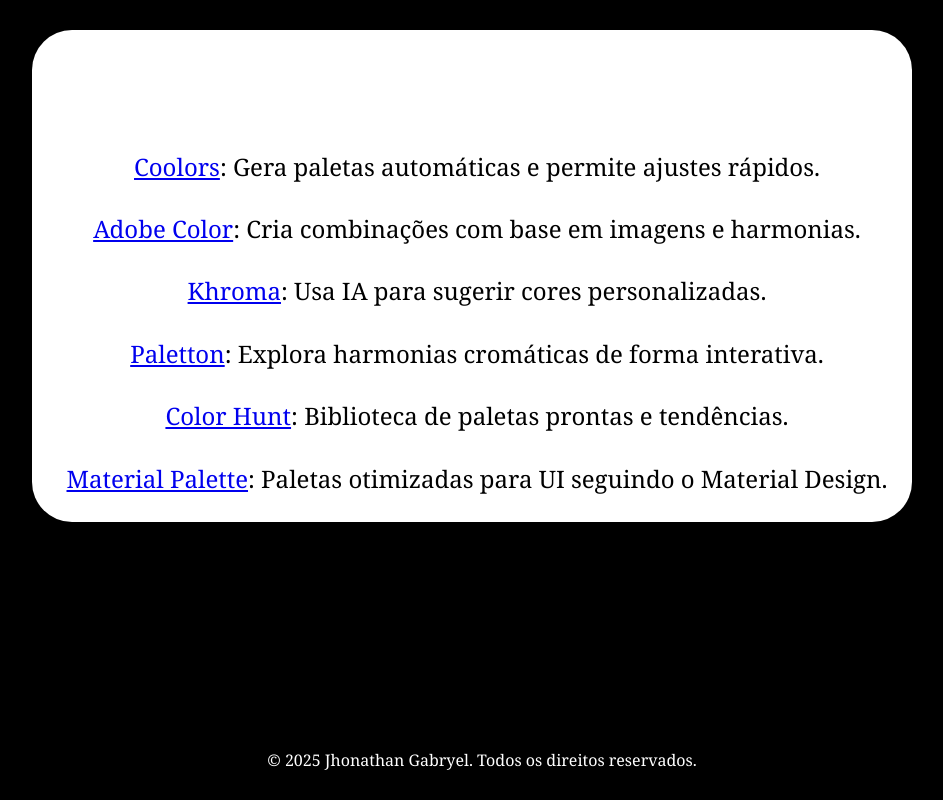
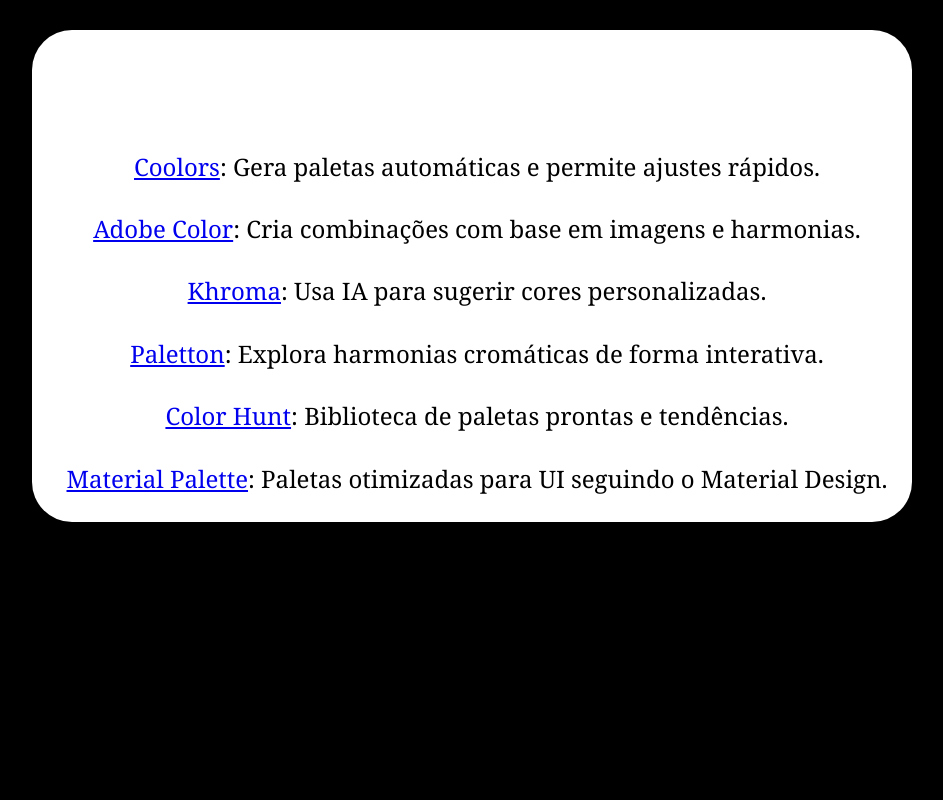
Before and after one commit to jhonathan0/harmonia_cromatica, a plain HTML site: page index.html in a window 1280 px wide. Shown: the part 4577-5377 px from the top of the page, without its empty margins (168-1111 px from the left). Drawn offline with Linux system fonts and the light colour scheme.

Commit message:
Atualizar o index.html

```diff
--- a/index.html
+++ b/index.html
@@ -67,7 +67,7 @@
     </section>
 
     <footer>
-        <p style="color: white;">&copy; 2025 Jhonathan Gabryel. Todos os direitos reservados.</p>
+        <p>&copy; 2025 Jhonathan Gabryel. Todos os direitos reservados.</p>
     </footer>
 </body>
 </html>
```
